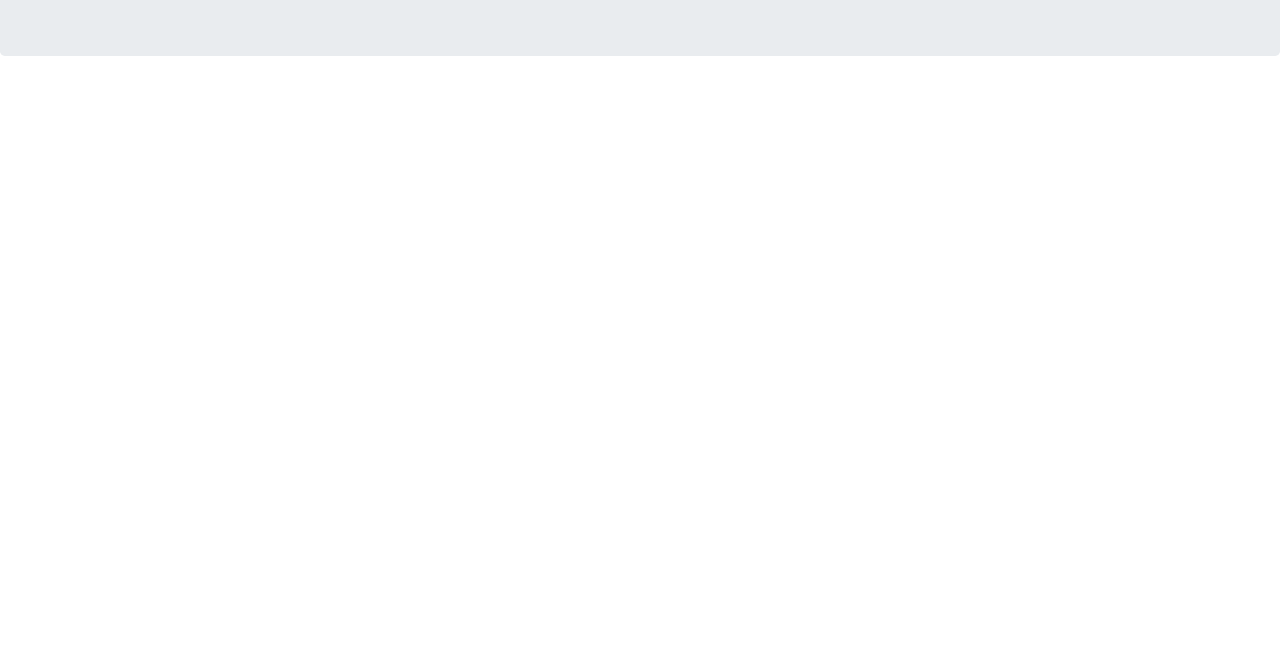
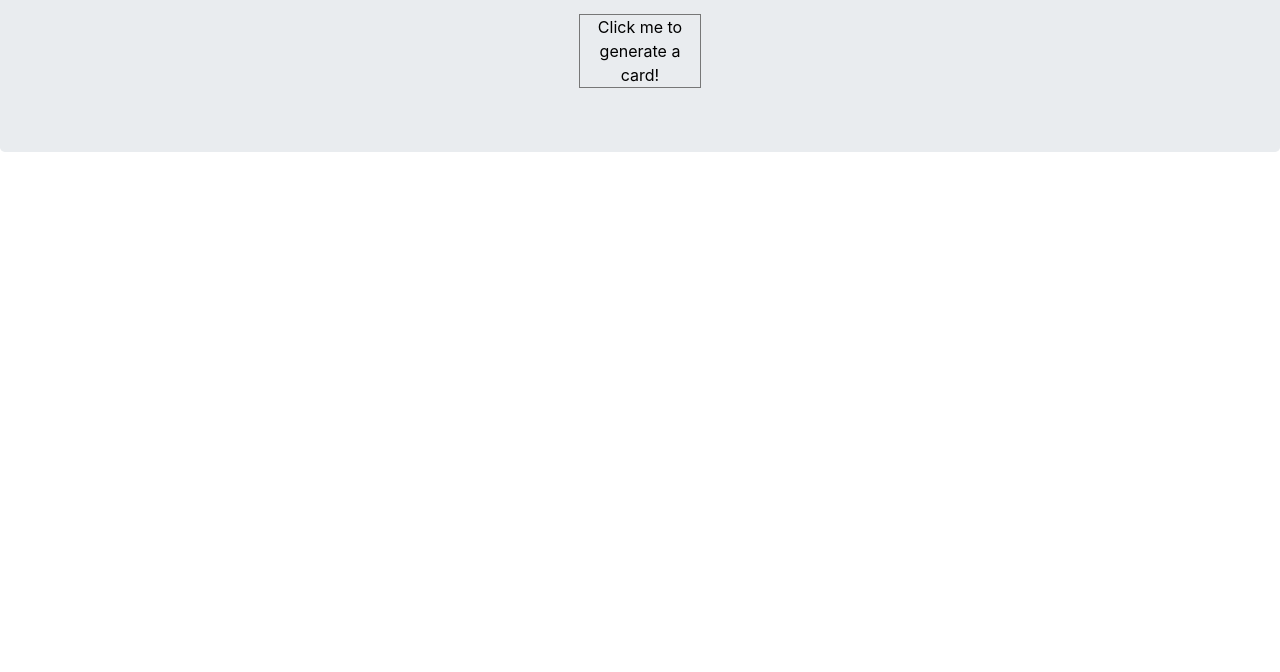
Before and after one commit to Pilks-pixel/Greeting-Card, a plain HTML site: page index.html in a window 1280 px wide. Shown: the part 128-800 px from the top of the page. Drawn offline with nearby package versions, Linux system fonts and the light colour scheme.

Commit message:
created extra button to generate card

```diff
--- a/index.html
+++ b/index.html
@@ -16,6 +16,7 @@
     <header>
         <div id ="createCard" class="jumbotron text-center">
             <h1 class="text-center">Greeting Card Creator</h1>
+            <p class="wannabeBtn"> Click me to generate a card!</p>
 
         </div>
     </header>
--- a/style.css
+++ b/style.css
@@ -2,3 +2,23 @@
     visibility: hidden;
     border: 1px solid black;
 }
+
+#createCard h1 {
+    margin-bottom: 30px;
+}
+
+.wannabeBtn {
+    width: 10%;
+    color: black;
+    margin: auto;
+    border: 1px solid #777;
+    display: block;
+    cursor: pointer;
+}
+
+.wannabeBtn:hover {
+    background: red;
+    color: white;
+    transition: 0.9s;
+    border: 1px solid red;
+}
```
